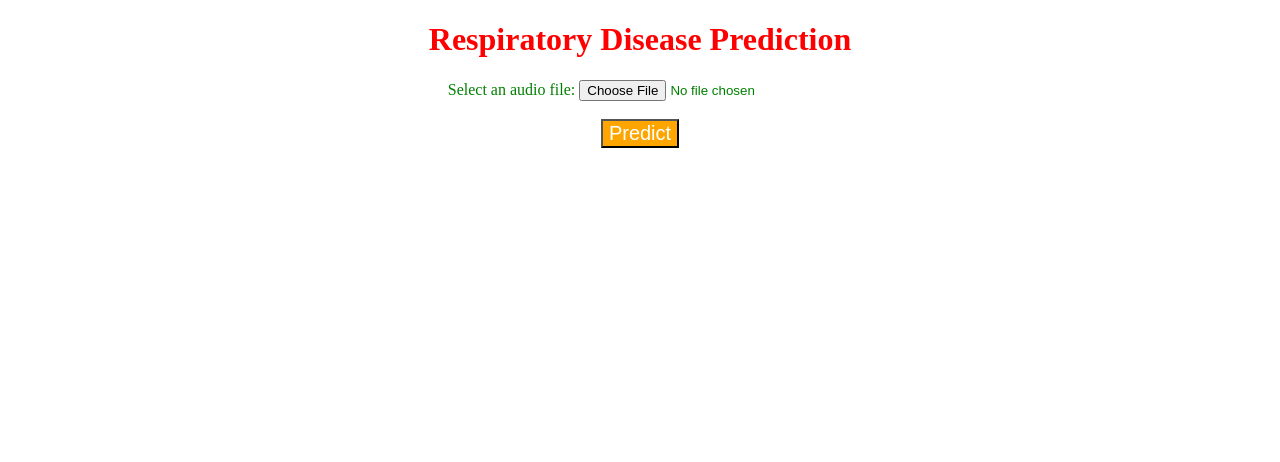
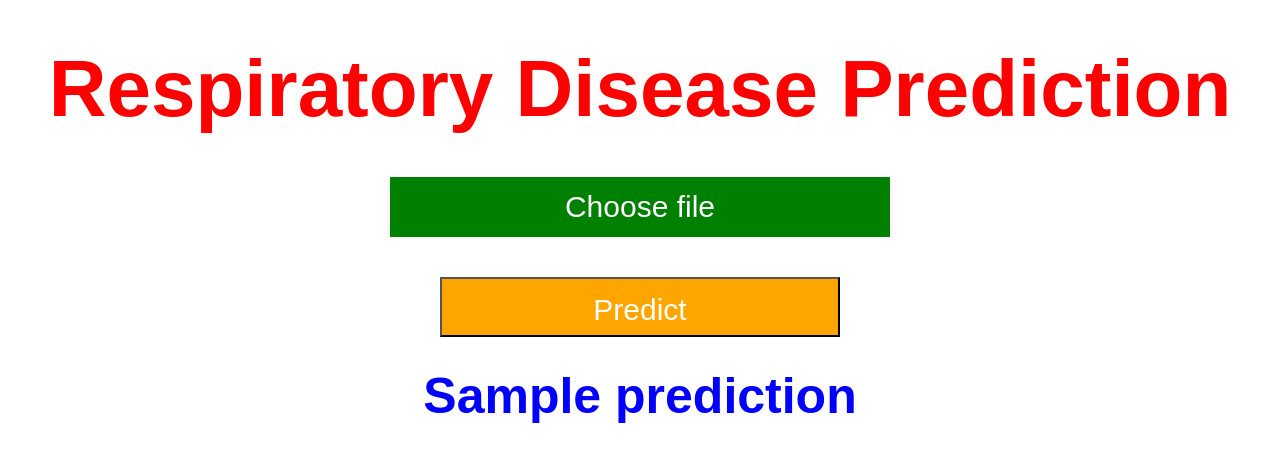
Before and after one commit to K-GOKULAPPADURAI/Heroku_Demo, a Flask app: template templates/index.html in a window 1280 px wide. Shown: the top 462 px of the page. Run offline with Flask 3, Linux system fonts and the light colour scheme; the template is opened without the code that fills it: most values are stand-ins (such as "Sample title", 1, 10 or a date in 2020).

Commit message:
Update index.html

```diff
--- a/templates/index.html
+++ b/templates/index.html
@@ -1,26 +1,77 @@
-<!doctype html>
+<!DOCTYPE html>
 <html>
   <head>
     <title>Respiratory Disease Prediction</title>
     <style>
-      #output {
-        font-size: 24px;
+      body {
+        font-family: sans-serif;
+        text-align: center;
+      }
+      h1 {
         color: red;
+        font-size: 80px;
+        line-height: 70px;
+
+      }
+      label {
+        display: block;
+        margin: 40px auto;
+        width: 500px;
+        height: 60px;
+        background-color: green;
+        color: white;
+        font-size:30px;
+        line-height: 60px;
+        text-align: center;
+        cursor: pointer;
+      }
+      input[type="file"] {
+        display: none;
+      }
+      #file-name {
+        margin: 40px auto;
+        width: 500px;
+        font-size: 30px;
+        font-weight: bold;
+        color: black;
+      }
+      #predict-button {
+        display: block;
+        margin: 30px auto;
+        width: 400px;
+        height: 60px;
+        background-color: orange;
+        color: white;
+        font-size: 30px;
+        line-height: 60px;
+        text-align: center;
+        cursor: pointer;
+      }
+      #prediction {
+        margin: 30px auto;
+        width: 700px;
+        font-size: 50px;
+        font-weight: bold;
+        color: blue;
         text-align: center;
       }
     </style>
   </head>
-  <body style="text-align:center;">
-    <h1 style="color:red;">Respiratory Disease Prediction</h1>
-    <form method="POST" enctype="multipart/form-data">
-      <label for="file" style="color:green;">Select an audio file:</label>
-      <input type="file" name="file" id="file" style="color:green;"><br><br>
-      <input type="submit" value="Predict" style="background-color:orange; color:white; font-size:20px;">
+  <body>
+    <h1>Respiratory Disease Prediction</h1>
+    <form action="/" method="post" enctype="multipart/form-data">
+      <label for="file-upload" id="file-upload-label">Choose file</label>
+      <input type="file" name="file" id="file-upload" onchange="showFileName()" />
+      <div id="file-name"></div>
+      <button type="submit" id="predict-button">Predict</button>
     </form>
-    <div id="output"></div>
+    {% if prediction != "" %}
+      <div id="prediction">{{ prediction }}</div>
+    {% endif %}
     <script>
-      function displayResult(result) {
-        document.getElementById('output').textContent = result;
+      function showFileName() {
+        var fileName = document.getElementById("file-upload").files[0].name;
+        document.getElementById("file-name").innerHTML = "Selected file: " + fileName;
       }
     </script>
   </body>
```
